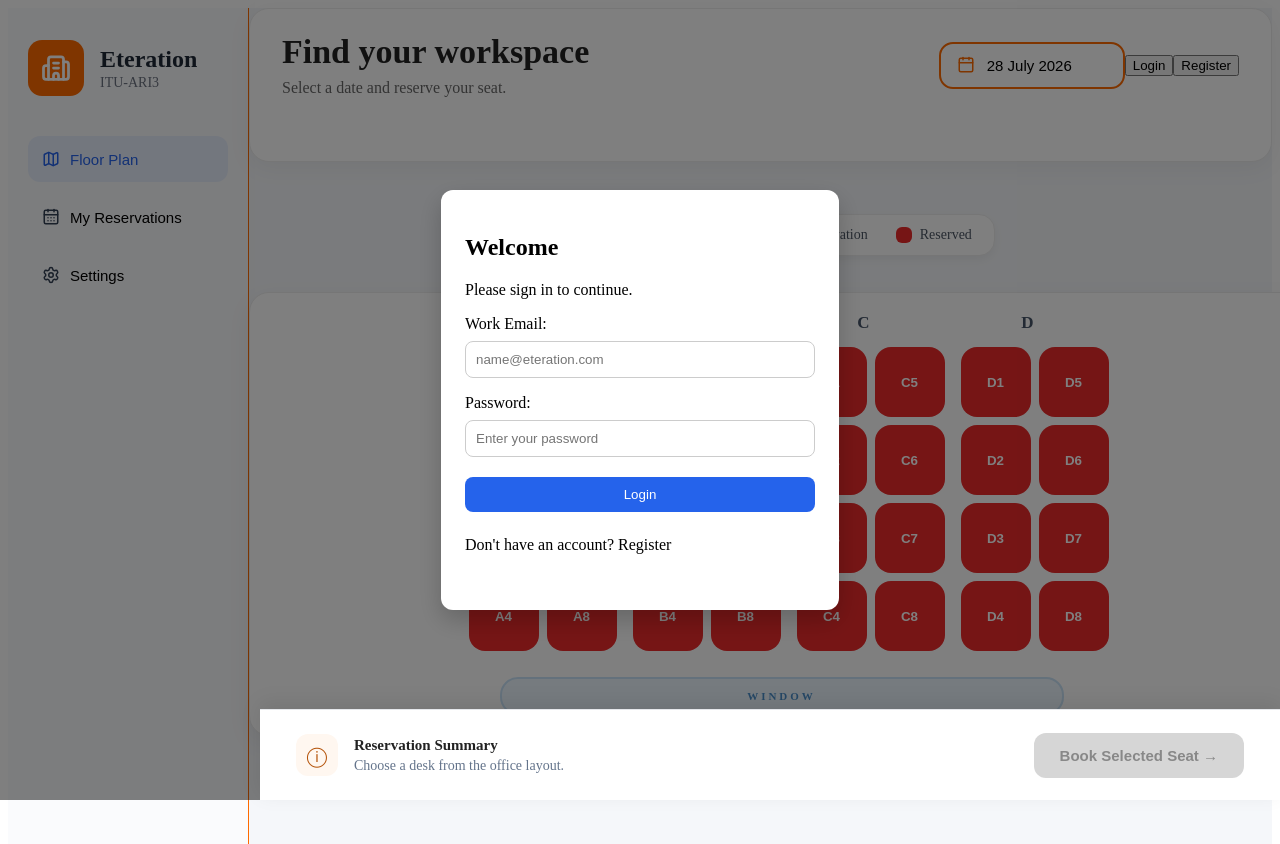
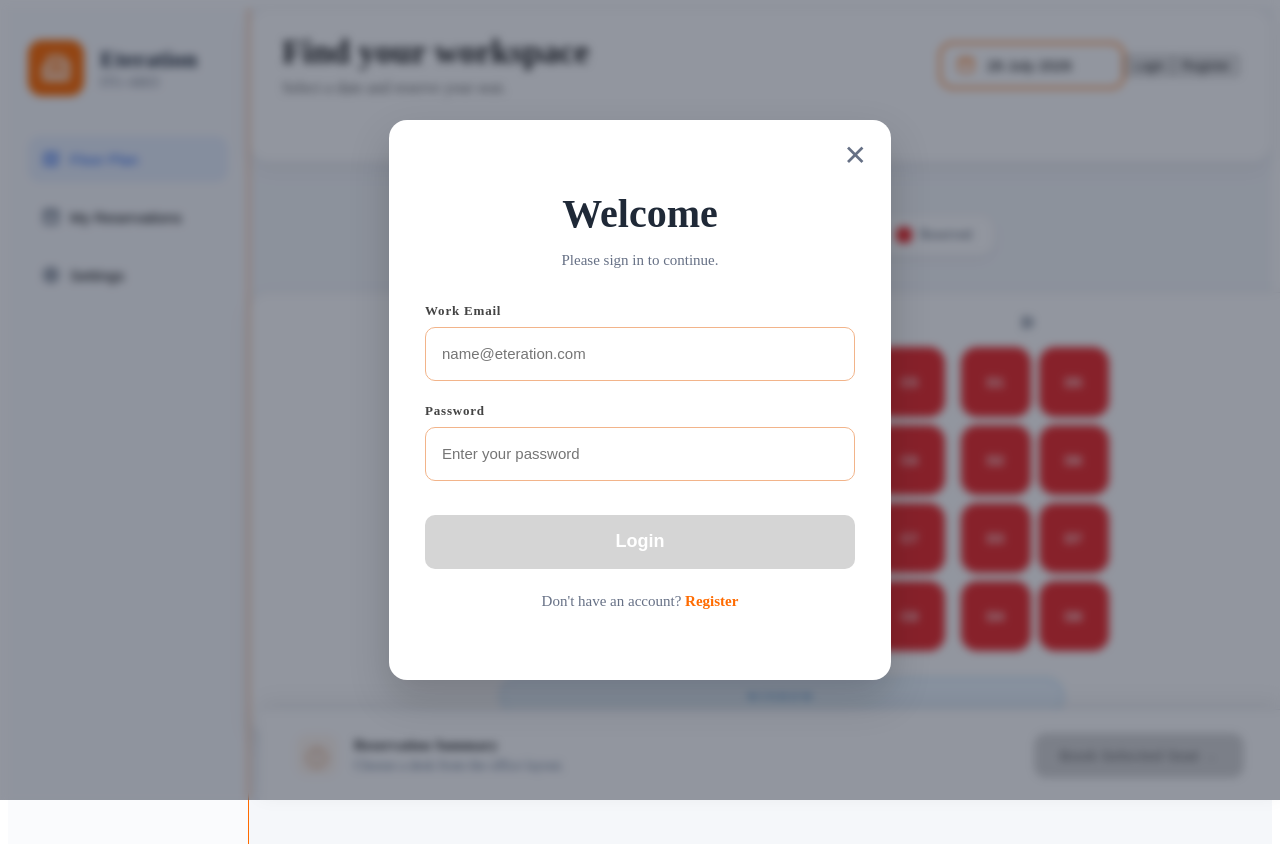
Before and after one commit to AliFindikoglu/reservation-system, a React (Vite) app in the folder frontend/: page / in a window 1280 px wide. Both pictures are taken after a click on the button "Login". Shown: the top 844 px of the page. Built offline with nearby package versions, Linux system fonts and the light colour scheme; no server answers.

Commit message:
Improve login modal UI and error handling

```diff
--- a/frontend/src/api/authApi.js
+++ b/frontend/src/api/authApi.js
@@ -10,8 +10,12 @@ export async function login(credentials) {
   });
 
   if (!response.ok) {
+    const error = await response.json();
+    console.log(error);
+
     throw new Error("E-mail or password is incorrect");
   }
+
   return response.json();
 }
 
@@ -27,5 +31,6 @@ export async function register(user) {
   if (!response.ok) {
     throw new Error("Registration failed.");
   }
+
   return response.json();
 }
--- a/frontend/src/components/LoginModal/LoginModal.css
+++ b/frontend/src/components/LoginModal/LoginModal.css
@@ -1,48 +1,130 @@
 .modal-overlay {
   position: fixed;
   inset: 0;
-
-  background: rgba(0, 0, 0, 0.5);
-
+  background: rgba(15, 23, 42, 0.45);
+  backdrop-filter: blur(4px);
   display: flex;
   justify-content: center;
   align-items: center;
-
-  z-index: 1000;
+  z-index: 1001;
 }
 
 .modal {
-  background: white;
-  padding: 24px;
-  border-radius: 12px;
-  width: 350px;
+  position: relative;
+  width: 430px;
+  background: #fff;
+  border-radius: 18px;
+  padding: 36px;
+  box-shadow: 0 18px 40px rgba(0, 0, 0, 0.18);
+}
 
-  box-shadow: 0 10px 25px rgba(0, 0, 0, 0.2);
+.close-button {
+  position: absolute;
+  top: 18px;
+  right: 18px;
+  border: none;
+  background: transparent;
+  font-size: 28px;
+  cursor: pointer;
+  color: #667085;
+  transition: .2s;
+}
+
+.close-button:hover {
+  color: #111827;
+}
+
+.modal h2 {
+  text-align: center;
+  font-size: 40px;
+  font-weight: 700;
+  color: #1f2937;
+  margin-bottom: 10px;
+}
+
+.modal p {
+  text-align: center;
+  color: #667085;
+  font-size: 15px;
+  margin-bottom: 34px;
 }
 
 .form-group {
   display: flex;
   flex-direction: column;
-  gap: 8px;
-  margin: 16px 0;
+  margin-bottom: 22px;
+}
+
+.form-group label {
+  margin-bottom: 8px;
+  font-size: 13px;
+  font-weight: 700;
+  letter-spacing: .8px;
+  color: #444;
 }
 
 .form-group input {
-  padding: 10px;
-  border: 1px solid #ccc;
-  border-radius: 8px;
+  height: 52px;
+  border: 1px solid #f2b48a;
+  border-radius: 10px;
+  padding: 0 16px;
+  font-size: 15px;
+  outline: none;
+  transition: .2s;
+}
+
+.form-group input:focus {
+  border-color: #ff6b00;
+  box-shadow: 0 0 0 4px rgba(255,107,0,.12);
 }
 
 .login-button {
+  width: 100%;
+  height: 54px;
+  border: none;
+  border-radius: 10px;
   margin-top: 12px;
-  padding: 10px;
-  border: none;
-  border-radius: 8px;
-  background: #2563eb;
+  background: #ff6b00;
   color: white;
+  font-size: 18px;
+  font-weight: 700;
   cursor: pointer;
+  transition: .2s;
 }
 
 .login-button:hover {
-  background: #1d4ed8;
+  background: #ea5d00;
 }
+
+.login-button:disabled {
+  background: #d5d5d5;
+  cursor: not-allowed;
+}
+
+.switch-auth {
+  margin-top: 24px;
+  text-align: center;
+  font-size: 15px;
+  color: #667085;
+}
+
+.switch-auth span {
+  color: #ff6b00;
+  font-weight: 700;
+  cursor: pointer;
+  transition: .2s;
+}
+
+.switch-auth span:hover {
+  text-decoration: underline;
+}
+.error-message {
+  color: #dc2626;
+  background: #fef2f2;
+  border: 1px solid #fecaca;
+  border-radius: 8px;
+  padding: 10px;
+  margin-top: 12px;
+  font-size: 14px;
+  text-align: center;
+}
--- a/frontend/src/components/LoginModal/LoginModal.jsx
+++ b/frontend/src/components/LoginModal/LoginModal.jsx
@@ -1,20 +1,49 @@
 import { useState } from "react";
 import "./LoginModal.css";
-function LoginModal({isOpen, onLogin, onOpenRegister,}) {
+
+function LoginModal({
+  isOpen,
+  onClose,
+  onLogin,
+  onOpenRegister,
+}) {
   const [email, setEmail] = useState("");
   const [password, setPassword] = useState("");
+  const [error, setError] = useState("");
 
-    if (!isOpen) {
-        return null;
+  async function handleLogin() {
+  try {
+    setError("");
+
+    await onLogin({
+      email,
+      password,
+    });
+  } catch (err) {
+    setError(err.message);
   }
+}
+
+  if (!isOpen) return null;
+
   return (
-  <div className="modal-overlay">
-    <div className="modal">
+    <div className="modal-overlay" onClick={onClose}>
+      <div
+        className="modal"
+        onClick={(e) => e.stopPropagation()}
+      >
+        <button
+          className="close-button"
+          onClick={onClose}
+        >
+          ✕
+        </button>
+
         <h2>Welcome</h2>
         <p>Please sign in to continue.</p>
 
         <div className="form-group">
-          <label>Work Email: </label>
+          <label>Work Email</label>
           <input
             type="email"
             value={email}
@@ -24,26 +53,24 @@ function LoginModal({isOpen, onLogin, onOpenRegister,}) {
         </div>
 
         <div className="form-group">
-          <label>Password: </label>
+          <label>Password</label>
           <input
             type="password"
             value={password}
             onChange={(e) => setPassword(e.target.value)}
             placeholder="Enter your password"
           />
+        </div>
 
         <button
   className="login-button"
   disabled={!email || !password}
-  onClick={() =>
-    onLogin({
-      email,
-      password,
-    })
-  }
+  onClick={handleLogin}
 >
   Login
 </button>
+{error && <p className="error-message">{error}</p>}
+
 
         <p className="switch-auth">
           Don't have an account?{" "}
@@ -51,8 +78,7 @@ function LoginModal({isOpen, onLogin, onOpenRegister,}) {
         </p>
       </div>
     </div>
-
-  </div>
   );
 }
+
 export default LoginModal;
--- a/frontend/src/pages/Home.jsx
+++ b/frontend/src/pages/Home.jsx
@@ -57,9 +57,6 @@ function Home() {
   }
 
   async function handleReserve() {
-      console.log("Reserve clicked");
-      console.log("Seat:", selectedSeat);
-      console.log("Date:", selectedDate);
     if (!selectedSeat) {
       alert("Lütfen bir masa seçin.");
       return;
@@ -115,6 +112,7 @@ function Home() {
 
           <LoginModal
             isOpen={isLoginOpen}
+            onClose={() => setIsLoginOpen(false)}
             onOpenRegister={() => {
                 setIsLoginOpen(false);
                 setIsRegisterOpen(true);
@@ -131,12 +129,18 @@ function Home() {
                 console.log("Login Succes", data);
               } catch (error) {
                 console.error("Login error:", error);
+                throw error;
               }
             }}
           />
 
           <RegisterModal
   isOpen={isRegisterOpen}
+  onClose={() => setIsRegisterOpen(false)}
+  onOpenLogin={() => {
+    setIsRegisterOpen(false);
+    setIsLoginOpen(true);
+  }}
   onRegister={async (user) => {
     try {
       const data = await register(user);
```
Also changed, not shown: frontend/src/styles/Home.css (line endings or trailing spaces). Lines whose indentation alone changed are shown as unchanged.
